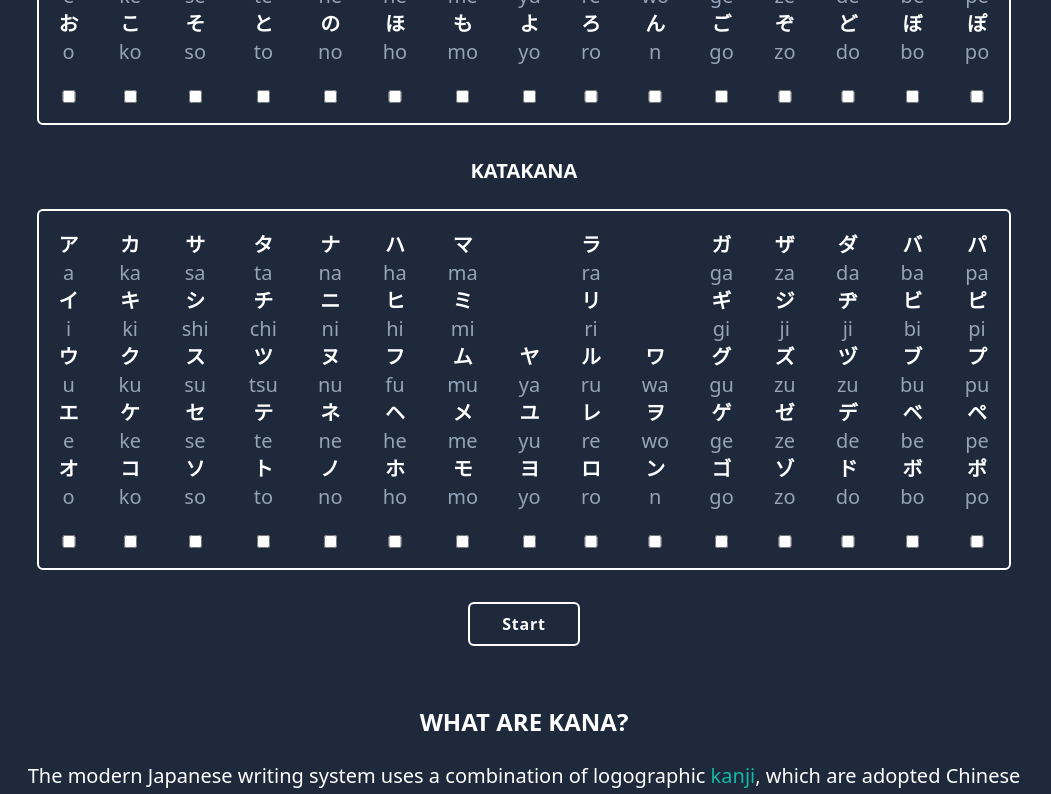
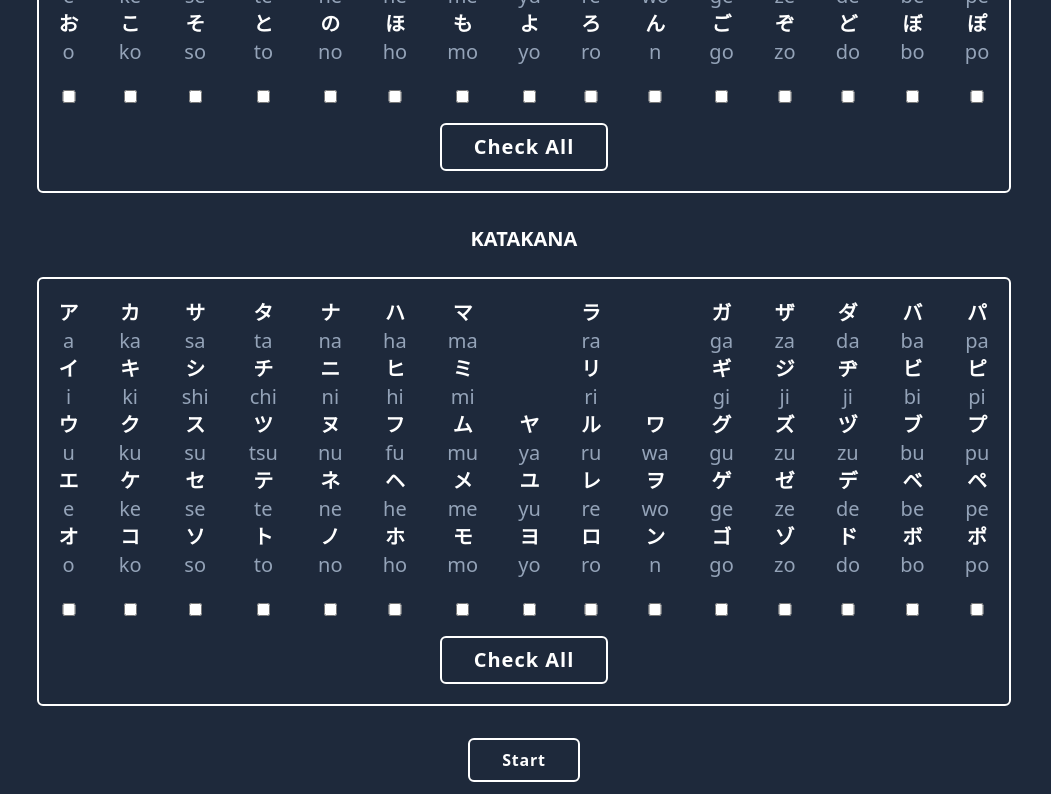
Before and after one commit to giotsere/kanastudy, a React (Vite) app: page / in a window 1280 px wide. Shown: the part 360-1154 px from the top of the page, without its empty margins (116-1167 px from the left). Built offline with nearby package versions, Linux system fonts and the light colour scheme.

Commit message:
added check for each kana type, some tweaks

```diff
--- a/src/App.jsx
+++ b/src/App.jsx
@@ -9,6 +9,8 @@ import Study from './components/Study';
 function App() {
   const [kanaStudy, setKanaStudy] = useState([]);
   const [studying, setStudying] = useState(false);
+  const [hiraganaChecked, setHiraganaChecked] = useState(false);
+  const [katakanaChecked, setKatakanaChecked] = useState(false);
 
   function addPickedKana() {
     let inputs = document.querySelectorAll('input');
@@ -50,13 +52,55 @@ function App() {
     }
   }
 
-  function handleStudyingState() {
+  function makeHiraganaChecked() {
+    if (hiraganaChecked === false) {
+      let inputs = document.querySelectorAll('input');
+      inputs.forEach((input) => {
+        if (input.parentElement.parentElement.classList.contains('hira')) {
+          input.checked = true;
+        }
+      });
+      setHiraganaChecked(true);
+    } else {
+      let inputs = document.querySelectorAll('input');
+      inputs.forEach((input) => {
+        if (input.parentElement.parentElement.classList.contains('hira')) {
+          input.checked = false;
+        }
+      });
+      setHiraganaChecked(false);
+    }
+  }
+
+  function makeKatakanaChecked() {
+    if (katakanaChecked === false) {
+      let inputs = document.querySelectorAll('input');
+      inputs.forEach((input) => {
+        if (input.parentElement.parentElement.classList.contains('kata')) {
+          input.checked = true;
+        }
+      });
+      setKatakanaChecked(true);
+    } else {
+      let inputs = document.querySelectorAll('input');
+      inputs.forEach((input) => {
+        if (input.parentElement.parentElement.classList.contains('kata')) {
+          input.checked = false;
+        }
+      });
+      setKatakanaChecked(false);
+    }
+  }
+
+  function changeStates() {
     setStudying(false);
+    setHiraganaChecked(false);
+    setKatakanaChecked(false);
   }
 
   return (
     <main className="min-h-screen bg-slate-800 text-white text-center">
-      <Header handleStudyingState={handleStudyingState} />
+      <Header changeStates={changeStates} />
 
       {studying ? (
         <Study kanaStudy={kanaStudy} />
@@ -65,11 +109,21 @@ function App() {
           <section className="mb-10">
             <h2 className="text-xl font-bold uppercase mb-6">Hiragana</h2>
             <div className="kana-div">
-              <KanaDiv kanas={hiragana} />
+              <div className="flex flex-wrap hira">
+                <KanaDiv outerkana={hiragana} />
+              </div>
+              <button className="button" onClick={makeHiraganaChecked}>
+                {hiraganaChecked ? 'Uncheck All' : 'Check All'}
+              </button>
             </div>
             <h2 className="text-xl font-bold uppercase mb-6">Katakana</h2>
             <div className="kana-div">
-              <KanaDiv kanas={katakana} />
+              <div className="flex flex-wrap kata">
+                <KanaDiv outerkana={katakana} />
+              </div>
+              <button className="button" onClick={makeKatakanaChecked}>
+                {katakanaChecked ? 'Uncheck All' : 'Check All'}
+              </button>
             </div>
 
             <button className="button" onClick={addPickedKana}>
--- a/src/components/Header.jsx
+++ b/src/components/Header.jsx
@@ -1,15 +1,15 @@
 import React from 'react';
 
-function Header({ handleStudyingState }) {
-  function handleChangeStudyingState() {
-    handleStudyingState();
+function Header({ changeStates }) {
+  function handleChangeStates() {
+    changeStates();
   }
 
   return (
     <header className="p-4 mb-2">
       <h1
         className="text-2xl font-bold uppercase cursor-pointer"
-        onClick={handleChangeStudyingState}
+        onClick={handleChangeStates}
       >
         Kana Study
       </h1>
--- a/src/components/KanaDiv.jsx
+++ b/src/components/KanaDiv.jsx
@@ -1,10 +1,10 @@
 import React from 'react';
 
-function KanaDiv({ kanas }) {
-  const div = kanas.map((kana) => {
+function KanaDiv({ outerkana }) {
+  const div = outerkana.map((innerkana) => {
     return (
-      <div id={kana.id} className="m-5 flex flex-col justify-end">
-        {kana.kana.map((kana) => {
+      <div id={innerkana.id} className="m-5 flex flex-col justify-end">
+        {innerkana.kana.map((kana) => {
           return (
             <>
               <p className="font-bold">{kana[0].kana}</p>
@@ -12,7 +12,7 @@ function KanaDiv({ kanas }) {
             </>
           );
         })}
-        <input id={kana.id} type="checkbox" className="mt-6" />
+        <input id={innerkana.id} type="checkbox" className="mt-6" />
       </div>
     );
   });
--- a/src/components/Study.jsx
+++ b/src/components/Study.jsx
@@ -45,8 +45,13 @@ function Study({ kanaStudy }) {
       <p className="mb-8 text-4xl">
         {streak} / {maxStreak}
       </p>
+      <p className="text-xl">
+        Kana picked to study: {Math.round(kanaStudy.length)}
+      </p>
       <div className="flex flex-col h-4/5 justify-center">
-        <p className="mb-12 text-8xl">{kanaStudy[currentKana][0].kana}</p>
+        <p className="mb-12 text-8xl font-bold">
+          {kanaStudy[currentKana][0].kana}
+        </p>
         <form onSubmit={handleSubmit} className="mb-12">
           <input
             type="text"
@@ -55,7 +60,7 @@ function Study({ kanaStudy }) {
             className="input"
           />
         </form>
-        <p className="text-rose-600">{error}</p>
+        <p className="text-xl text-rose-600 font-bold">{error}</p>
       </div>
     </div>
   );
--- a/src/index.css
+++ b/src/index.css
@@ -4,7 +4,7 @@
 
 @layer components {
   .kana-div {
-    @apply text-xl mb-8 flex flex-wrap m-auto border-2 border-solid rounded-md border-white max-w-fit;
+    @apply text-xl mb-8 border-2 border-solid rounded-md border-white max-w-fit m-auto m-auto  max-w-fit;
   }
 
   .button {
```
